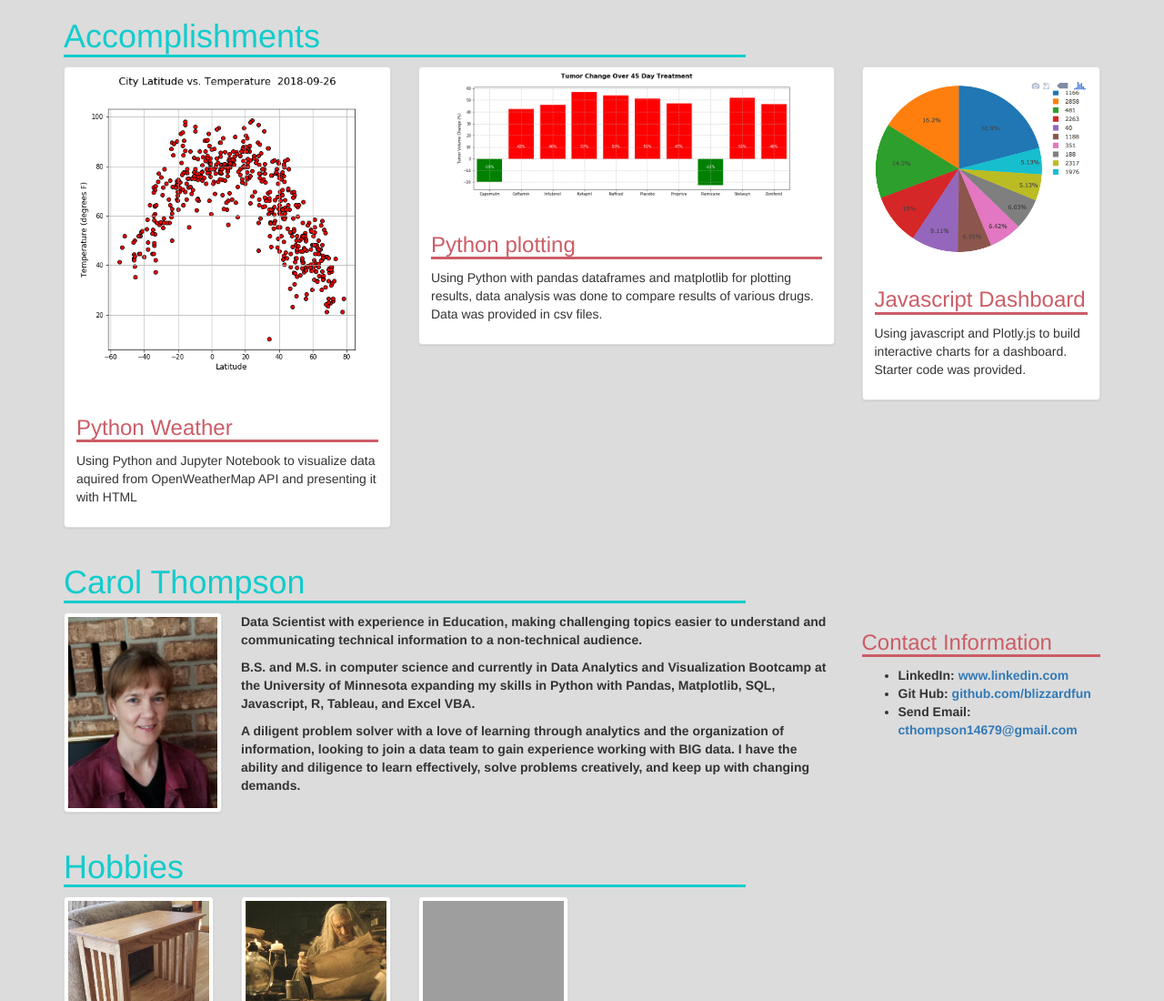
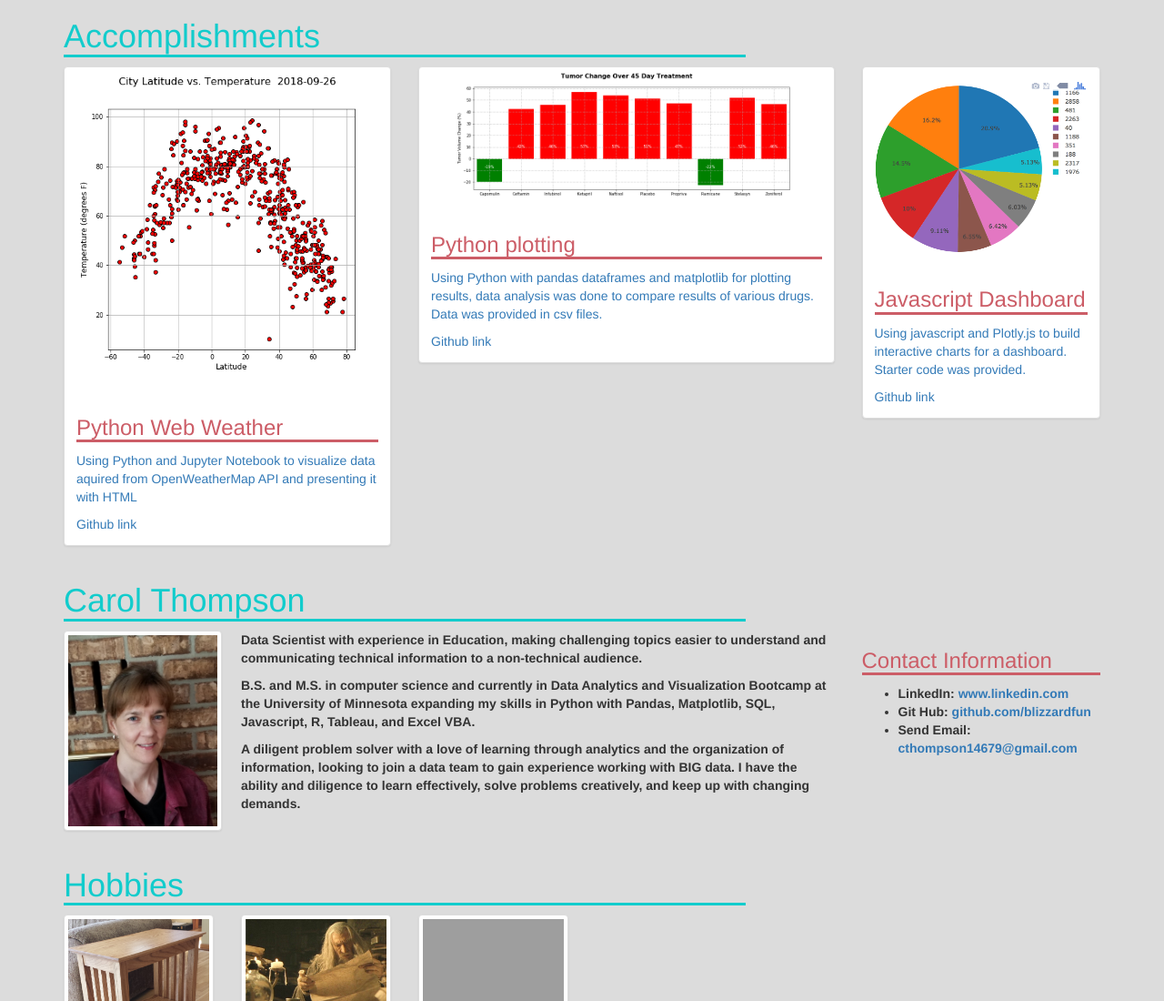
Before and after one commit to blizzardfun/CarolT.github.io, a plain HTML site: page index.html in a window 1280 px wide. Shown: the top 1100 px of the page at 91% size. Drawn offline with nearby package versions, Linux system fonts and the light colour scheme; grey boxes are pictures that could not be loaded.

Commit message:
add links to github

```diff
--- a/index.html
+++ b/index.html
@@ -38,9 +38,10 @@ crossorigin="anonymous">
                 <img src="./Images/Fig1.png" alt="weather data graph" width=>
 
                 <div class="caption">
-                  <h3>Python Weather</h3>
+                  <h3>Python Web Weather</h3>
                   <p>Using Python and Jupyter Notebook to visualize data aquired from OpenWeatherMap API and
                     presenting it with HTML</p>
+                   <a href="https://github.com/blizzardfun/WebWeather">Github link</a>
                 </div>
               </a>
               </div>
@@ -54,6 +55,7 @@ crossorigin="anonymous">
                     <h3>Python plotting</h3>
                     <p>Using Python with pandas dataframes and matplotlib for plotting results, data
                       analysis was done to compare results of various drugs. Data was provided in csv files.</p>
+                      <a href="https://github.com/blizzardfun/pharma_analysis.github.io">Github link</a>
                   </div>
                 </a>
                 </div>
@@ -66,6 +68,7 @@ crossorigin="anonymous">
                   <div class="caption">
                     <h3> Javascript Dashboard</h3>
                     <p>Using javascript and Plotly.js to build interactive charts for a dashboard. Starter code was provided.</p>
+                    <a href="https://github.com/blizzardfun/Biodiversity">Github link</a>
                   </div>
                 </a>
                 </div>
```
